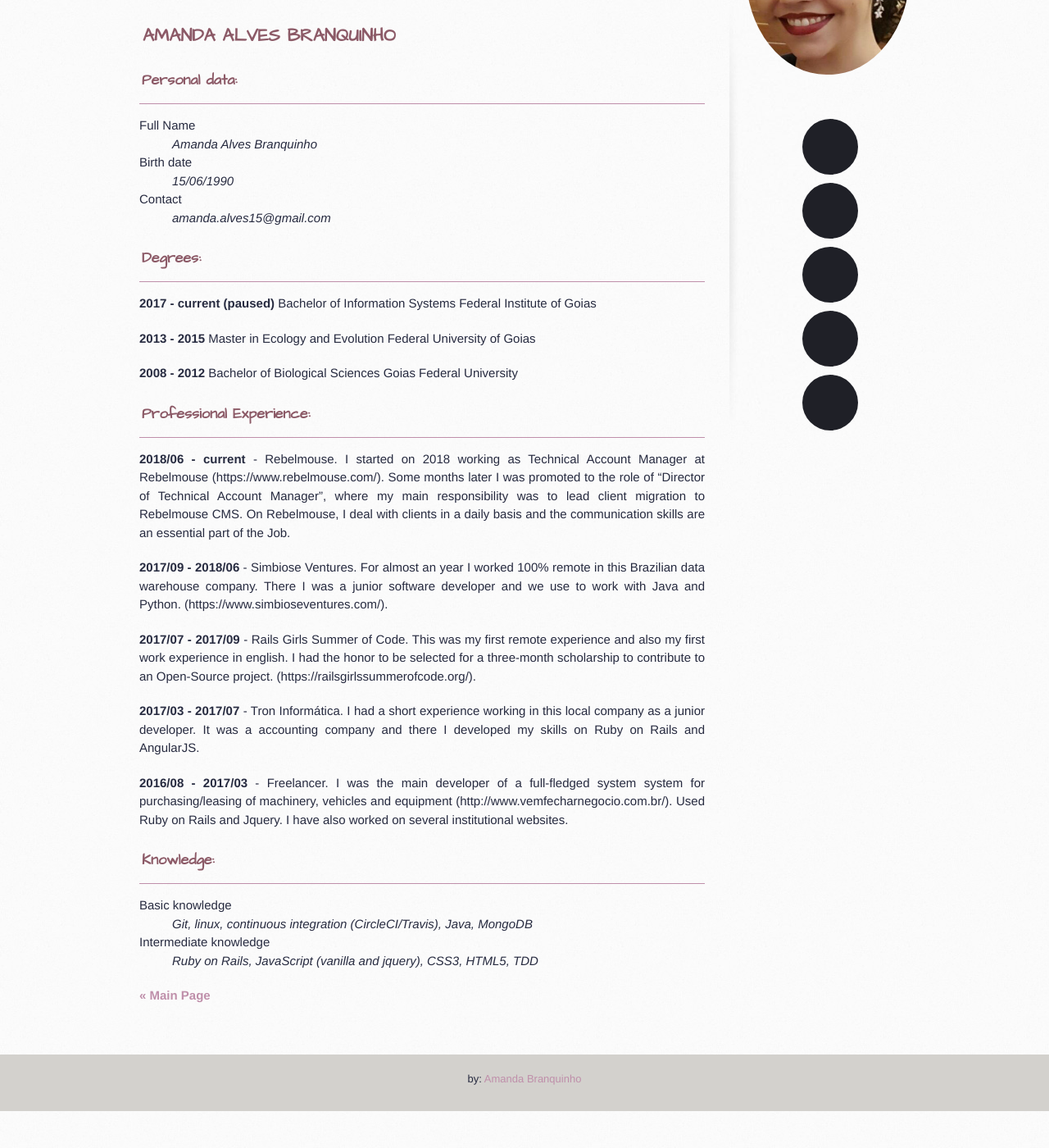
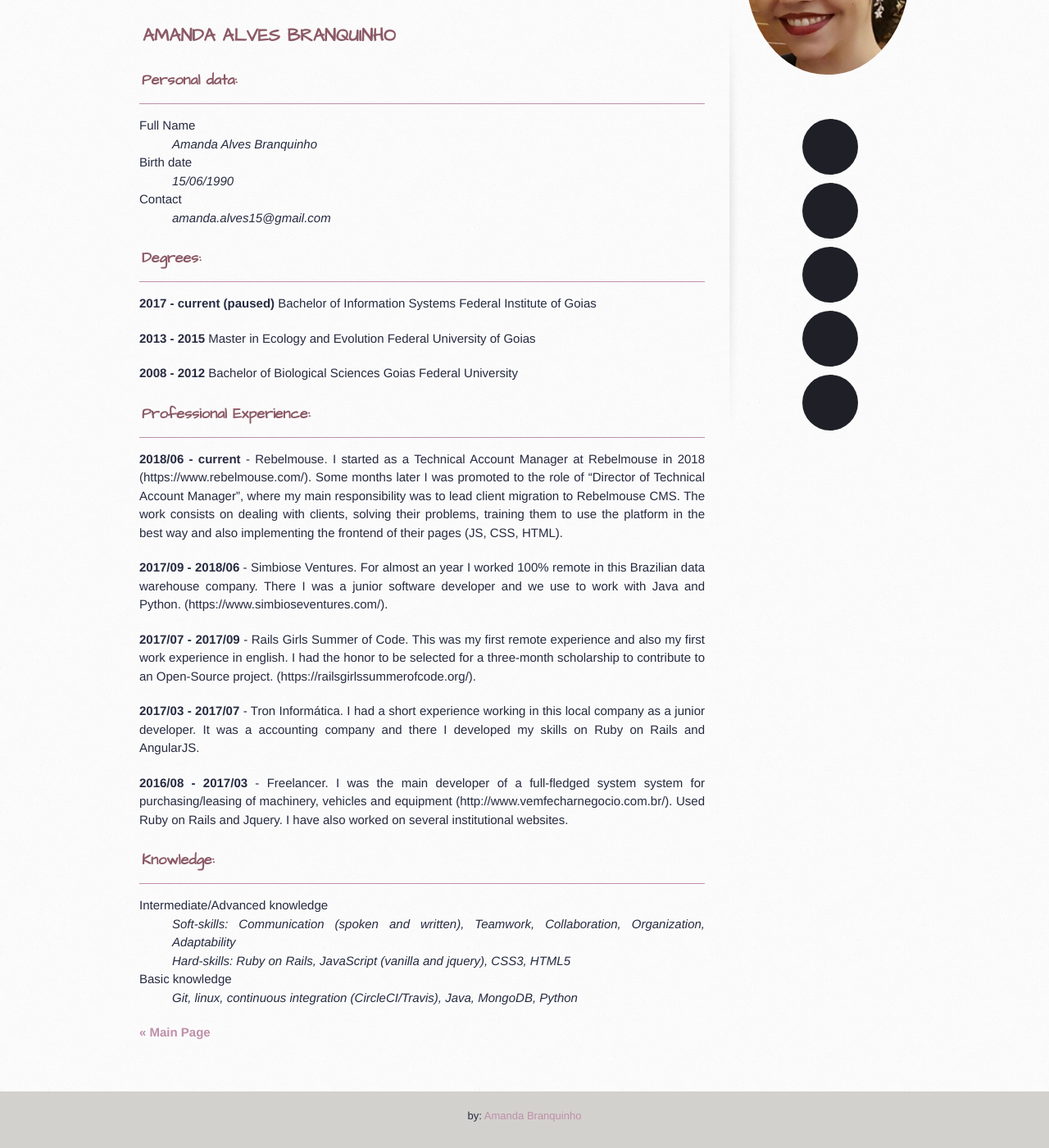
Before and after one commit to branquinhoaa/branquinhoaa.github.io, a Jekyll site: the page built from cv.md, in a window 1280 px wide and 1400 px high, scrolled down 223 px. Shown: the whole window at 82% size. Built offline with Jekyll 4.4.1, drawn with Linux system fonts in a browser that asks for light colours; nearby versions of some CDN libraries; our own code applies the rules of GitHub Pages for plain Markdown files; before the commit the page ends 1578 px from its top, so only the background shows below that.

Commit message:
Update cv.md

```diff
--- a/cv.md
+++ b/cv.md
@@ -36,9 +36,9 @@ Federal Institute of Goias
 
 
 **2018/06 - current** - Rebelmouse.
-I started on 2018 working as Technical Account Manager at Rebelmouse (https://www.rebelmouse.com/).
+I started as a Technical Account Manager at Rebelmouse in 2018 (https://www.rebelmouse.com/).
 Some months later I was promoted to the role of "Director of Technical Account Manager", where my main responsibility was to lead client migration to Rebelmouse CMS.
-On Rebelmouse, I deal with clients in a daily basis and the communication skills are an essential part of the Job.
+The work consists on dealing with clients, solving their problems, training them to use the platform in the best way and also implementing the frontend of their pages (JS, CSS, HTML).
 
 **2017/09 - 2018/06** - Simbiose Ventures.
 For almost an year I worked 100% remote in this Brazilian data warehouse company. There I was a junior software developer and we use to work with Java and Python. (https://www.simbioseventures.com/).
@@ -59,13 +59,18 @@ I have also worked on several institutional websites.
 ***
 
 <dl>
-<dt>Basic knowledge </dt>
+
+<dt>Intermediate/Advanced knowledge</dt>
+   <dd>
+    Soft-skills: Communication (spoken and written), Teamwork, Collaboration, Organization, Adaptability
+  </dd>
   <dd>
-   Git, linux, continuous integration (CircleCI/Travis), Java, MongoDB
+    Hard-skills: Ruby on Rails, JavaScript (vanilla and jquery), CSS3, HTML5
   </dd>
-<dt>Intermediate knowledge</dt>
+
+  <dt>Basic knowledge </dt>
   <dd>
-    Ruby on Rails, JavaScript (vanilla and jquery), CSS3, HTML5, TDD
+   Git, linux, continuous integration (CircleCI/Travis), Java, MongoDB, Python
   </dd>
 </dl>
 
```
